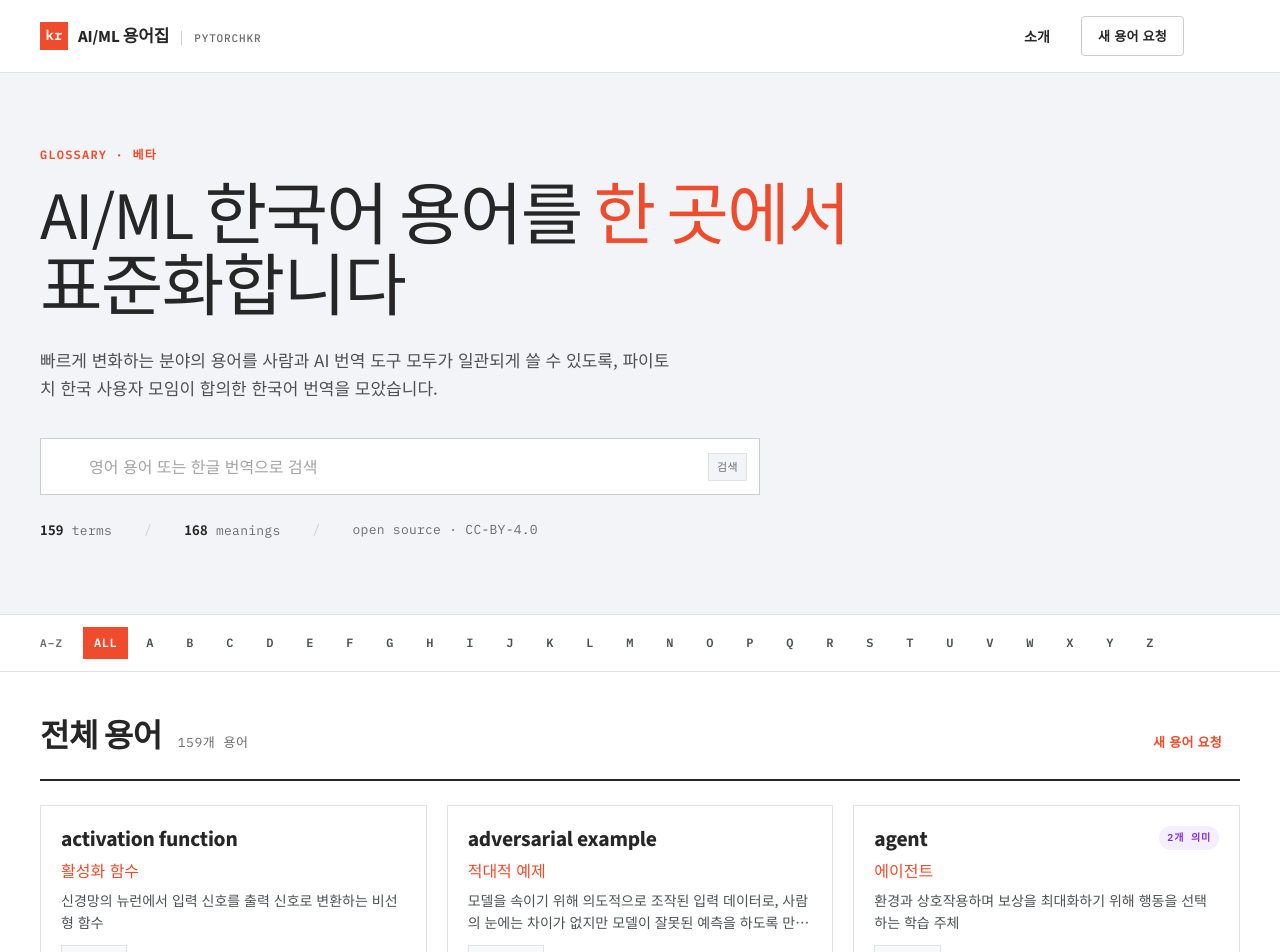
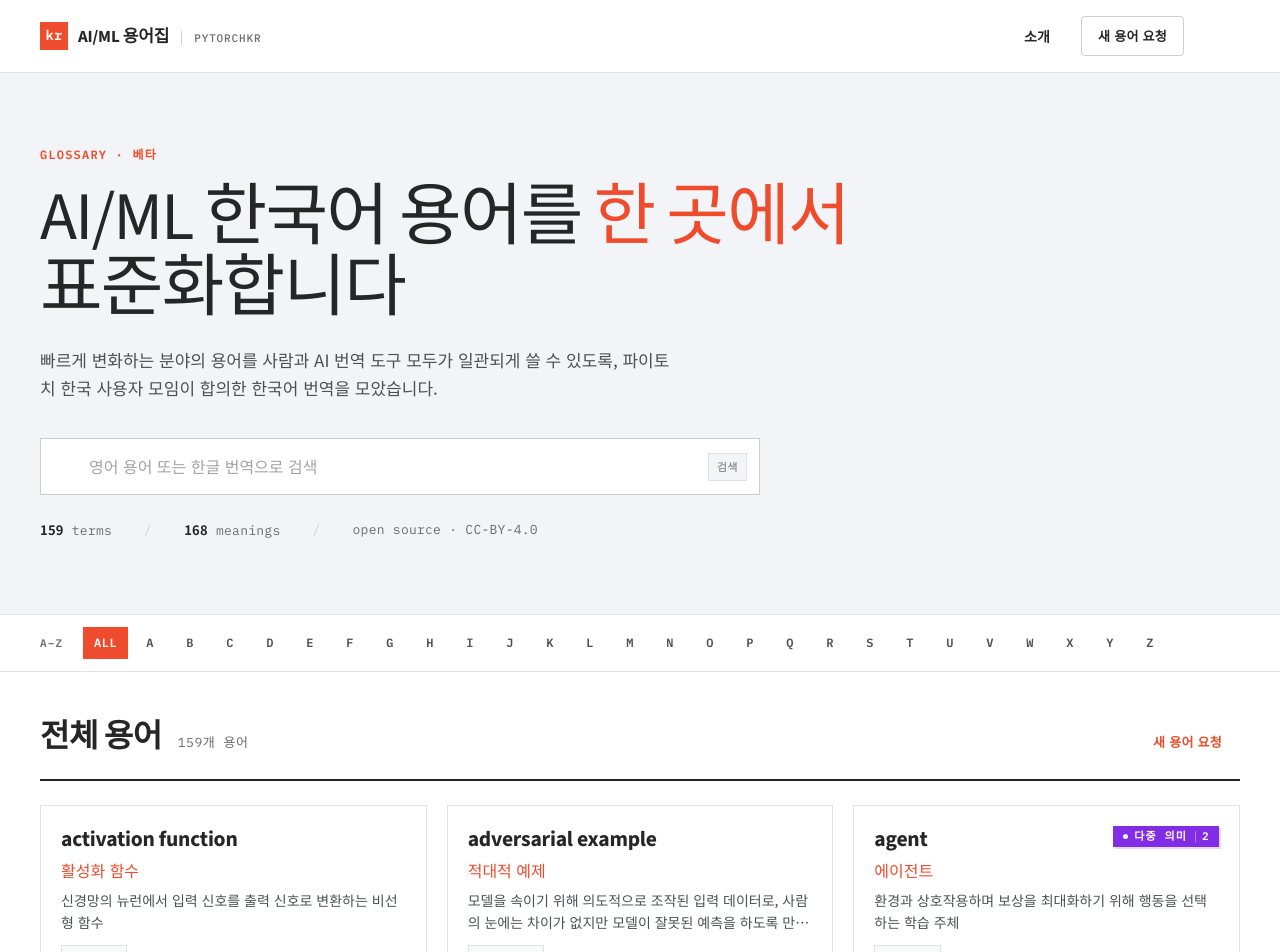
Before and after one commit to PyTorchKorea/kr-terms-poc, a React (Vite) app: page / in a window 1280 px wide. Shown: the top 952 px of the page. Built offline with nearby package versions, Linux system fonts and the light colour scheme; some icons are missing.

Commit message:
refactor: 다중 의미 배지 강조 (TermCard)
'{n}개 의미' → '다중 의미 | {n}'. 보라색 솔리드 배경 + 화이트 도트 + 하드 그림자로
편집형 라벨 강도를 올려, 카드 그리드에서 즉시 식별되도록 함.

```diff
--- a/src/components/TermCard.tsx
+++ b/src/components/TermCard.tsx
@@ -94,20 +94,48 @@ export function TermCard({ term, hasDuplicateTranslation, query }: TermCardProps
           <Box
             sx={{
               flexShrink: 0,
+              display: 'inline-flex',
+              alignItems: 'center',
+              gap: 0.75,
               fontFamily: 'var(--ff-mono)',
-              fontSize: 10,
+              fontSize: 11,
               fontWeight: 700,
-              letterSpacing: '0.08em',
+              letterSpacing: '0.1em',
               textTransform: 'uppercase',
-              color: 'var(--ptk-purple)',
-              bgcolor: 'rgba(129,44,229,0.08)',
-              px: 1,
-              py: 0.5,
-              borderRadius: '999px',
+              color: '#fff',
+              bgcolor: 'var(--ptk-purple)',
+              px: 1.25,
+              py: 0.625,
+              borderRadius: 0,
               whiteSpace: 'nowrap',
+              lineHeight: 1,
+              boxShadow: '2px 2px 0 0 rgba(129,44,229,0.18)',
             }}
+            aria-label={`다중 의미 (${term.meanings.length}개)`}
           >
-            {term.meanings.length}개 의미
+            <Box
+              component="span"
+              sx={{
+                width: 5,
+                height: 5,
+                bgcolor: '#fff',
+                borderRadius: '50%',
+                opacity: 0.95,
+              }}
+            />
+            다중 의미
+            <Box
+              component="span"
+              sx={{
+                pl: 0.75,
+                ml: 0.25,
+                borderLeft: '1px solid rgba(255,255,255,0.4)',
+                fontWeight: 700,
+                letterSpacing: '0.04em',
+              }}
+            >
+              {term.meanings.length}
+            </Box>
           </Box>
         )}
       </Box>
```
